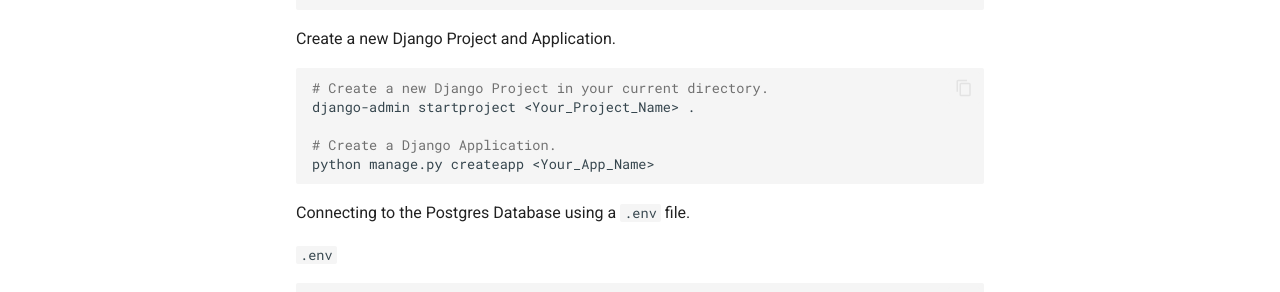
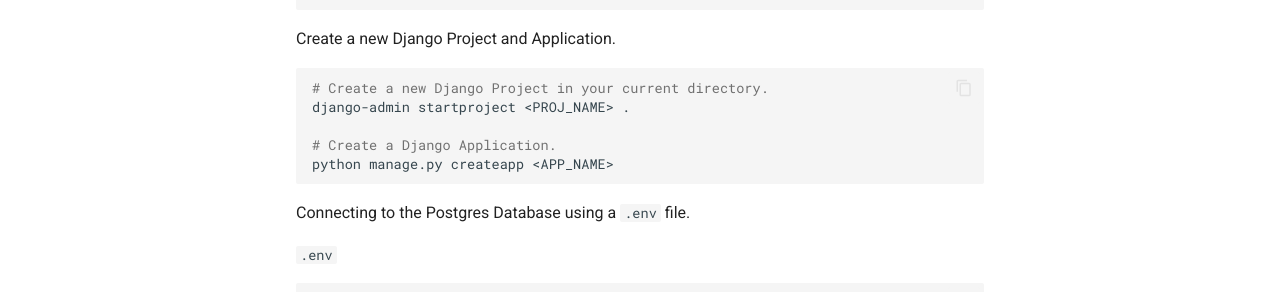
Before and after one commit to TheMarkSison/Documentation, an MkDocs documentation site: the page built from docs/index.md, in a window 1280 px wide and 1391 px high. Shown: the part 454-746 px from the top of the window. Built offline with MkDocs 1.6.1 and Material for MkDocs 9.7.7, drawn with Linux system fonts in a browser that asks for light colours; some of the changed lines change nothing that is shown.

Commit message:
Updated Docs.

````diff
--- a/docs/index.md
+++ b/docs/index.md
@@ -20,10 +20,10 @@
 
 ```shell
 # Create a new Django Project in your current directory.
-django-admin startproject <Your_Project_Name> .
+django-admin startproject <PROJ_NAME> .
 
 # Create a Django Application.
-python manage.py createapp <Your_App_Name>
+python manage.py createapp <APP_NAME>
 ```
 
 Connecting to the Postgres Database using a `.env` file.
````
Also changed, not shown: site/index.html, site/search/search_index.json.
